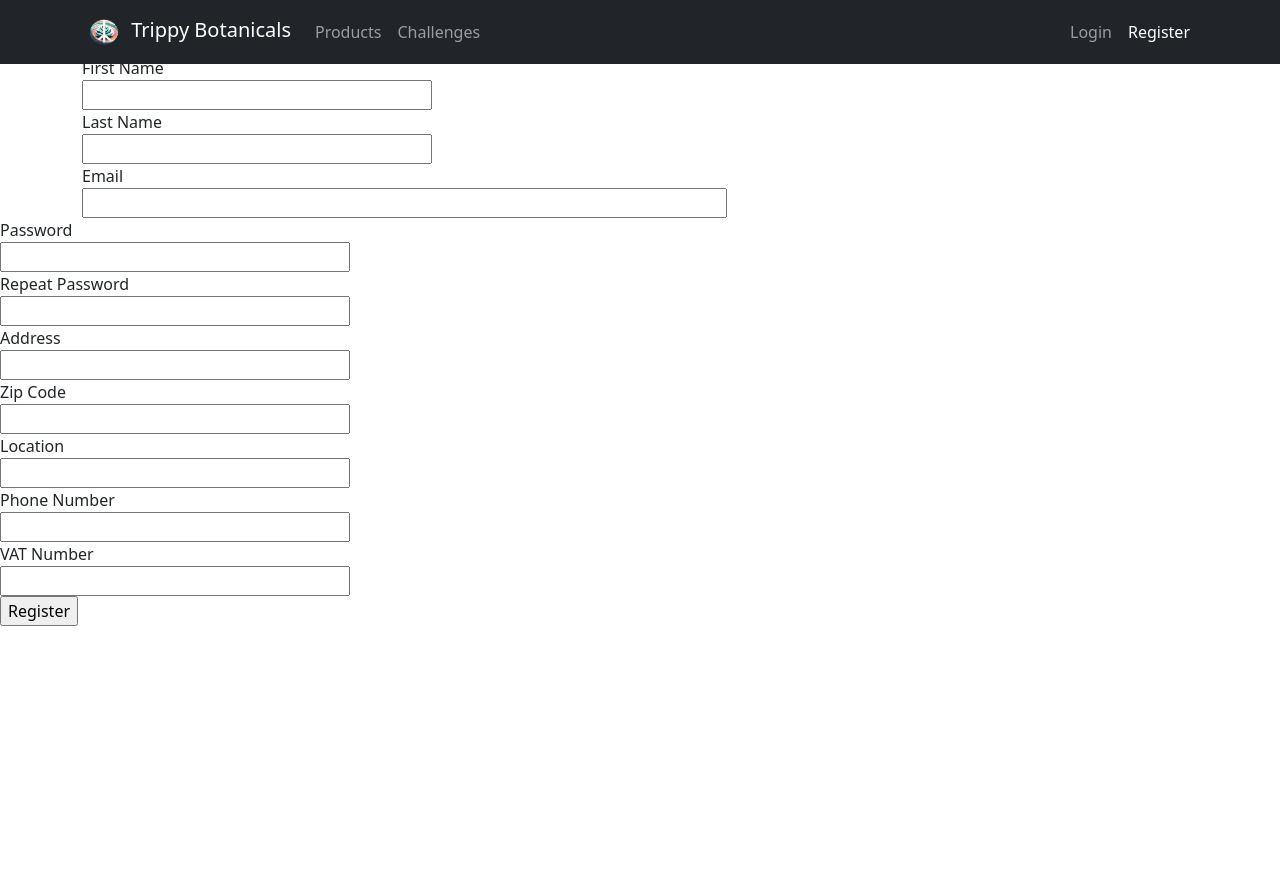
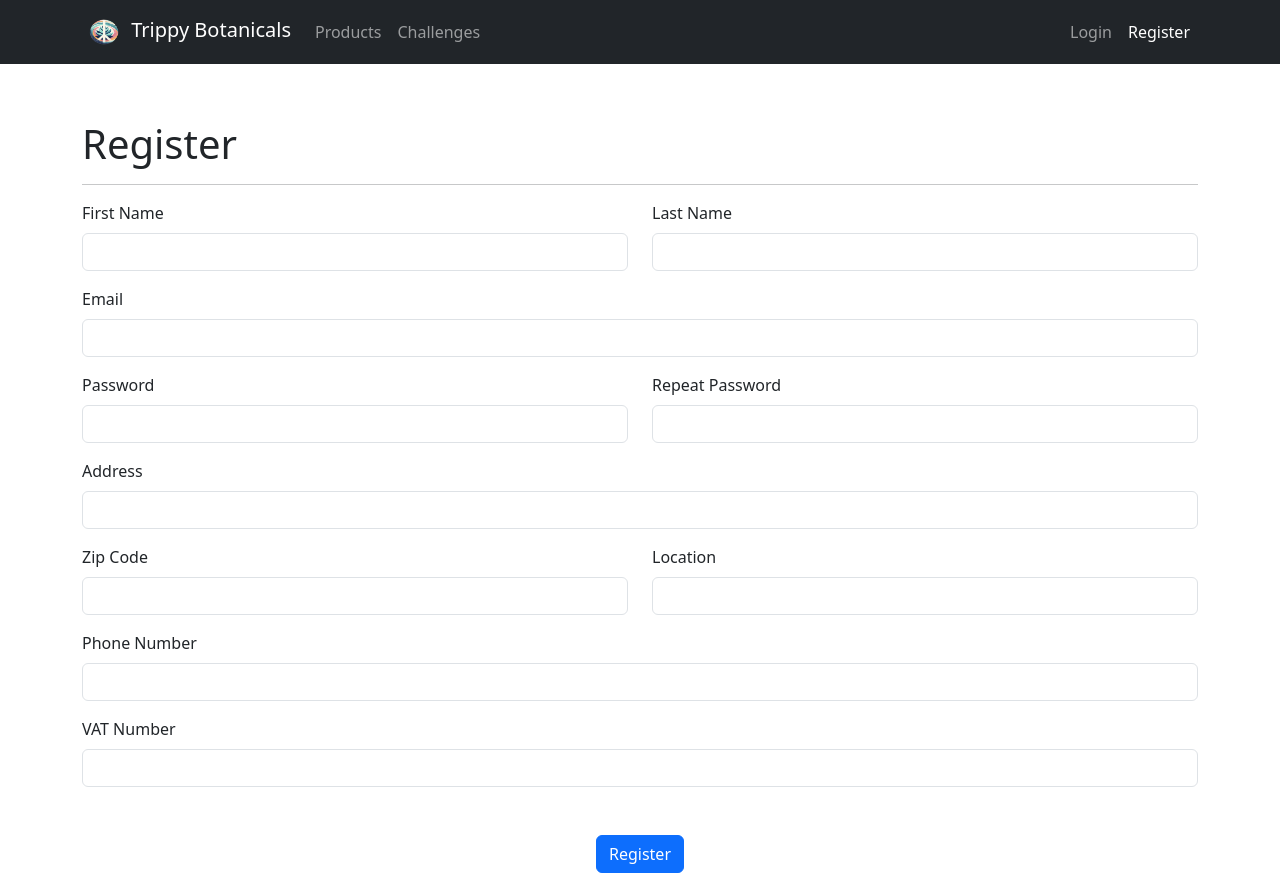
Before and after one commit to mvare007/trippy-botanicals, a Flask app: page /register in a window 1280 px wide. Before the commit the page ends 626 px from the top, so only its background shows below. Run offline with Flask 3, Linux system fonts and the light colour scheme; some libraries are stand-ins or nearby versions.

Commit message:
Update index.html, product_card.html, layout.html, and login.html templates

```diff
--- a/app/templates/auth/register.html
+++ b/app/templates/auth/register.html
@@ -3,89 +3,94 @@
 
 {% block content %}
     <h1>Register</h1>
-    <form action="" method="post">
+		<hr>
+    <form action="" method="post" class="needs-validation" novalidate>
         {{ form.hidden_tag() }}
 
-				<div class="form-group">
-            {{ form.first_name.label }}<br>
-            {{ form.first_name(size=32) }}<br>
+				<div class="row">
+					<div class="col-6 mb-3">
+							{{ form.first_name.label(class="form-label") }}
+							{{ form.first_name(class="form-control", size=32) }}
 							{% for error in form.first_name.errors %}
-            <span class="text-danger">{{ error }}</span>
+									<div class="text-danger">{{ error }}</div>
 							{% endfor %}
 					</div>
 
-				<div class="form-group">
-            {{ form.last_name.label }}<br>
-            {{ form.last_name(size=32) }}<br>
+					<div class="col-6 mb-3">
+							{{ form.last_name.label(class="form-label") }}
+							{{ form.last_name(class="form-control", size=32) }}
 							{% for error in form.last_name.errors %}
-            <span class="text-danger">{{ error }}</span>
+									<div class="text-danger">{{ error }}</div>
 							{% endfor %}
 					</div>
 
-				<div class="form-group"></div>
-            {{ form.email.label }}<br>
-            {{ form.email(size=64) }}<br>
+					<div class="col-12 mb-3">
+							{{ form.email.label(class="form-label") }}
+							{{ form.email(class="form-control", size=64) }}
 							{% for error in form.email.errors %}
-            <span class="text-danger">{{ error }}</span>
+									<div class="text-danger">{{ error }}</div>
 							{% endfor %}
 					</div>
 
-			<div class="form-group">
-            {{ form.password.label }}<br>
-            {{ form.password(size=32) }}<br>
+					<div class="col-6 mb-3">
+							{{ form.password.label(class="form-label") }}
+							{{ form.password(class="form-control", size=32) }}
 							{% for error in form.password.errors %}
-            <span class="text-danger">{{ error }}</span>
+									<div class="text-danger">{{ error }}</div>
 							{% endfor %}
 					</div>
 
-			<div class="form-group">
-            {{ form.password2.label }}<br>
-            {{ form.password2(size=32) }}<br>
+					<div class="col-6 mb-3">
+							{{ form.password2.label(class="form-label") }}
+							{{ form.password2(class="form-control", size=32) }}
 							{% for error in form.password2.errors %}
-            <span class="text-danger">{{ error }}</span>
+									<div class="text-danger">{{ error }}</div>
 							{% endfor %}
 					</div>
 
-				<div class="form-group">
-					{{ form.address.label }}<br>
-					{{ form.address(size=32) }}<br>
+					<div class="col-12 mb-3">
+							{{ form.address.label(class="form-label") }}
+							{{ form.address(class="form-control", size=32) }}
 							{% for error in form.address.errors %}
-					<span class="text-danger">{{ error }}</span>
+									<div class="text-danger">{{ error }}</div>
 							{% endfor %}
 					</div>
 
-			<div class="form-group">
-					{{ form.zip_code.label }}<br>
-					{{ form.zip_code(size=32) }}<br>
+					<div class="col-6 mb-3">
+							{{ form.zip_code.label(class="form-label") }}
+							{{ form.zip_code(class="form-control", size=32) }}
 							{% for error in form.zip_code.errors %}
-					<span class="text-danger">{{ error }}</span>
+									<div class="text-danger">{{ error }}</div>
 							{% endfor %}
 					</div>
 
-			<div class="form-group">
-					{{ form.location.label }}<br>
-					{{ form.location(size=32) }}<br>
+					<div class="col-6 mb-3">
+							{{ form.location.label(class="form-label") }}
+							{{ form.location(class="form-control", size=32) }}
 							{% for error in form.location.errors %}
-					<span class="text-danger">{{ error }}</span>
+									<div class="text-danger">{{ error }}</div>
 							{% endfor %}
 					</div>
 
-			<div class="form-group">
-					{{ form.phone.label }}<br>
-					{{ form.phone(size=32) }}<br>
+					<div class="col-12 mb-3">
+							{{ form.phone.label(class="form-label") }}
+							{{ form.phone(class="form-control", size=32) }}
 							{% for error in form.phone.errors %}
-					<span class="text-danger">{{ error }}</span>
+									<div class="text-danger">{{ error }}</div>
 							{% endfor %}
 					</div>
 
-			<div class="form-group">
-					{{ form.vat_number.label }}<br>
-					{{ form.vat_number(size=32) }}<br>
+					<div class="col-12 mb-5">
+							{{ form.vat_number.label(class="form-label") }}
+							{{ form.vat_number(class="form-control", size=32) }}
 							{% for error in form.vat_number.errors %}
-					<span class="text-danger">{{ error }}</span>
+									<div class="text-danger">{{ error }}</div>
 							{% endfor %}
 					</div>
 
-			<div class="form-group"></div>{{ form.submit() }}</div>
+					<div class="col-12 text-center">
+						{{ form.submit(class="btn btn-primary") }}
+					</div>
+				</div>
     </form>
 {% endblock %}
--- a/app/templates/layout.html
+++ b/app/templates/layout.html
@@ -20,6 +20,7 @@
     {{ bootstrap.load_css() }} {% endblock %}
 
     <title>{% block title %}Trippy Botanicals{% endblock %}</title>
+
     {% endblock %}
   </head>
   <body>
@@ -59,8 +60,8 @@
             </li>
             <li class="nav-item">
               <a
-                class="{% if id == active_page %} nav-link active {% else %} nav-link {% endif %}"
-                href="#"
+                class="{% if active_page == 'challenges' %} nav-link active {% else %} nav-link {% endif %}"
+                href="{{ url_for('main.challenges') }}"
               >
                 Challenges
               </a>
@@ -77,7 +78,7 @@
                   class="{% if active_page == 'profile' %} nav-link active {% else %} nav-link {% endif %}"
                   href="{{ url_for('main.profile') }}"
                 >
-                  Profile
+                  {{current_user.first_name}}
                 </a>
               </li>
               <li class="nav-item">
@@ -133,8 +134,18 @@
         </div>
       </div>
     </nav>
-    <div class="container">
-      <span style="padding-bottom: 500px;"></span>
+
+    {% with messages = get_flashed_messages() %}
+      {% if messages %}
+        <ul class="flashes" style="margin-top: 800px;">
+          {% for message in messages %}
+            <li class="alert alert-primary">{{ message }}</li>
+          {% endfor %}
+        </ul>
+      {% endif %}
+    {% endwith %}
+
+    <div class="container" style="margin-top: 120px;">
       <!-- View Cart -->
       <div
         class="offcanvas offcanvas-end"
```
Also changed, not shown: app/templates/auth/login.html (+29 -17 lines), app/templates/challenges.html (added, +99 -0 lines), app/templates/checkout.html (+44 -46 lines), app/templates/index.html (+10 -10 lines), app/templates/partials/product_card.html (+12 -1 lines). Lines whose indentation alone changed are shown as unchanged.
